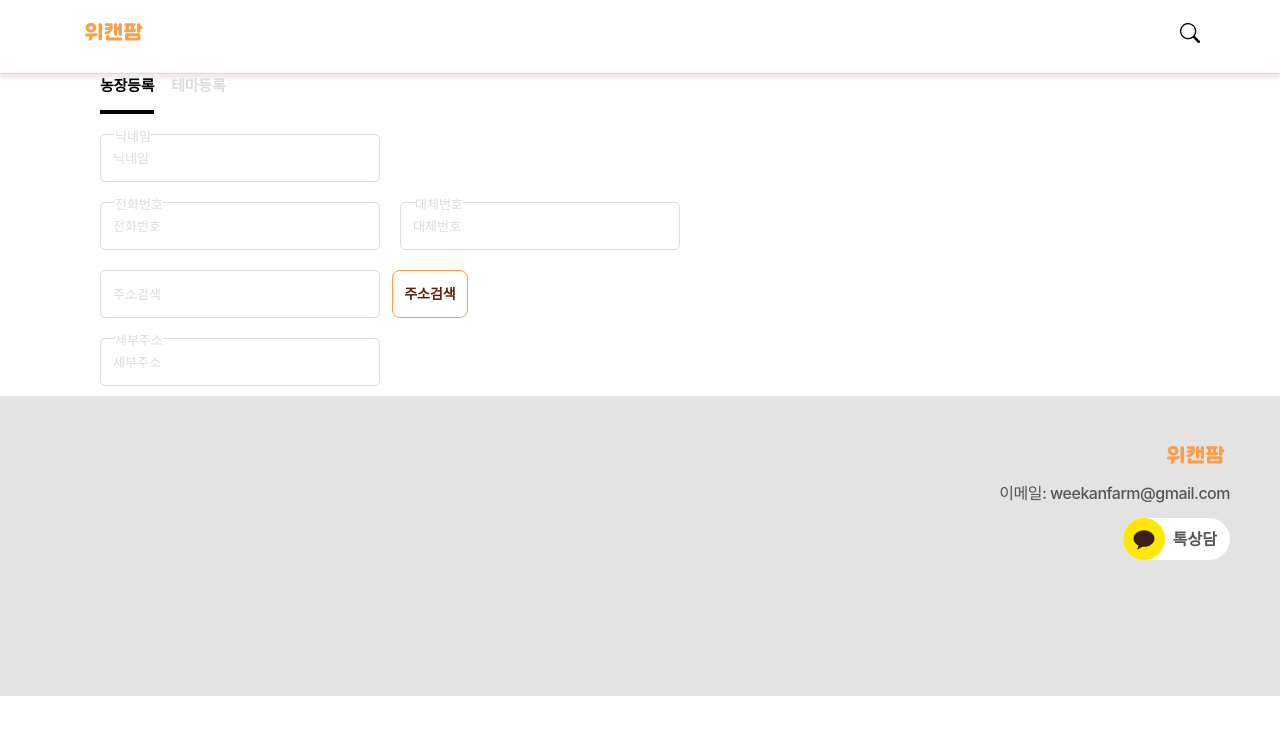
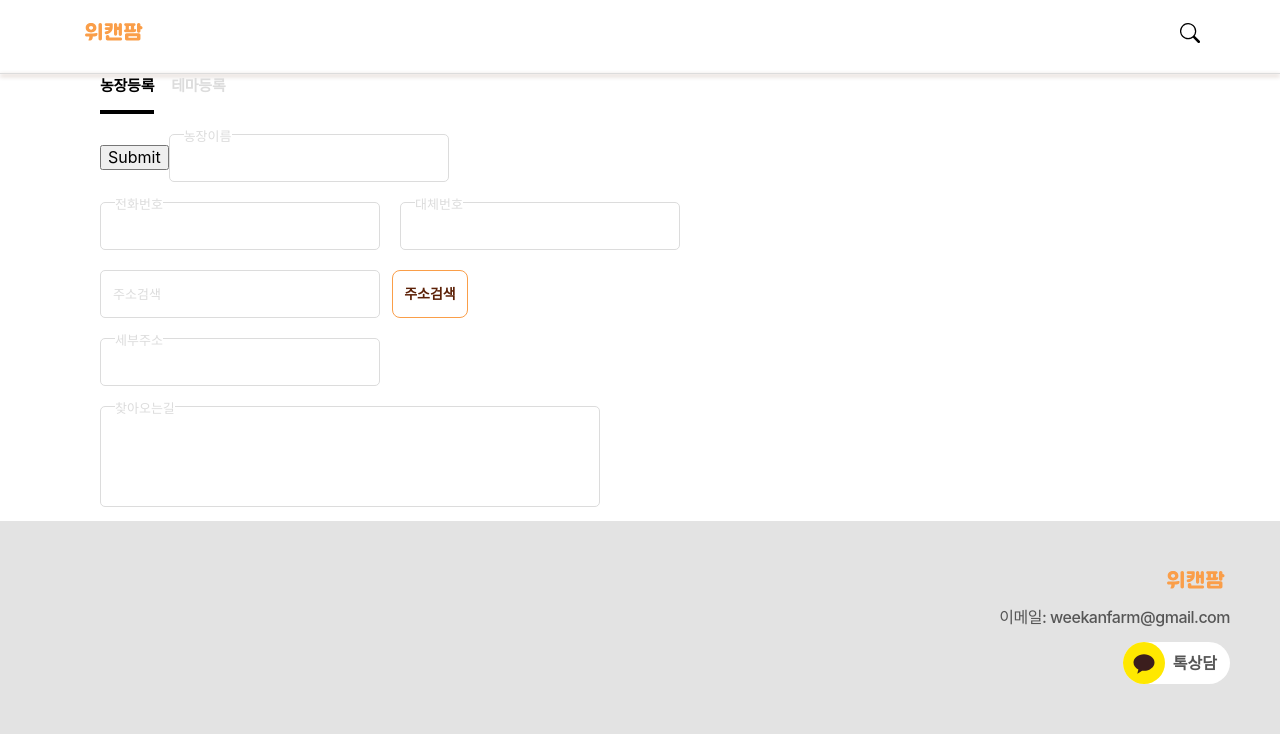
Before and after one commit to samkim91/we-can-farm-front, a Next.js app: page /admin/register in a window 1280 px wide. Shown: the top 734 px of the page. Built offline with nearby package versions, Linux system fonts and the light colour scheme; no server answers.

Commit message:
[Add] TextArea 컴포넌트 추가

```diff
--- a/admin/RegisterFarm/index.tsx
+++ b/admin/RegisterFarm/index.tsx
@@ -7,6 +7,8 @@ import { Space, Wrapper } from "./styles";
 import LocationForm, {
   locationDataType,
 } from "components/modules/LocationForm";
+import TextArea from "components/ui/TextAreaInput";
+import TextAreaInput from "components/ui/TextAreaInput";
 
 interface RegisterFarmProps {
   // farmList: IFarm[];
@@ -18,6 +20,8 @@ export type FormValues = {
   alternatePhone: number;
   address: string;
   detailAddress: string;
+
+  directions: string;
 };
 
 function RegisterFarm({ themeList }: RegisterFarmProps) {
@@ -29,8 +33,6 @@ function RegisterFarm({ themeList }: RegisterFarmProps) {
 
   const [location, setLocation] = useState<string | undefined>("");
 
-  console.log("location", location);
-
   const onChangeLocation = (resultData: locationDataType) => {
     setLocation(resultData.address);
   };
@@ -39,11 +41,10 @@ function RegisterFarm({ themeList }: RegisterFarmProps) {
 
   return (
     <form onSubmit={onSubmitRegisterFarm}>
-      {/* <input type="submit" /> */}
+      <input type="submit" />
 
       <TextInput
-        labelText="닉네임"
-        placeholder="닉네임"
+        labelText="농장이름"
         type="text"
         register={{ ...register("name") }}
       />
@@ -52,13 +53,11 @@ function RegisterFarm({ themeList }: RegisterFarmProps) {
       <Wrapper>
         <TextInput
           labelText="전화번호"
-          placeholder="전화번호"
           type="tel"
           register={{ ...register("mainPhone") }}
         />
         <TextInput
           labelText="대체번호"
-          placeholder="대체번호"
           type="tel"
           register={{ ...register("alternatePhone") }}
         />
@@ -70,9 +69,14 @@ function RegisterFarm({ themeList }: RegisterFarmProps) {
 
       <TextInput
         labelText="세부주소"
-        placeholder="세부주소"
         type="text"
         register={{ ...register("detailAddress") }}
+      />
+      <Space />
+
+      <TextAreaInput
+        labelText="찾아오는길"
+        register={{ ...register("directions") }}
       />
 
       {/* <ThemeSeleceter themeList={themeList} /> */}
--- a/components/ui/SearchBox/index.tsx
+++ b/components/ui/SearchBox/index.tsx
@@ -46,10 +46,7 @@ function SearchBox() {
       <BsSearch size="20" onClick={() => setIsSearchModalOpen(true)} />
 
       {isSearchModalOpen && (
-        <Modal
-          isOverLay={false}
-          onCloseModal={() => setIsSearchModalOpen(false)}
-        >
+        <Modal onCloseModal={() => setIsSearchModalOpen(false)}>
           <SearchInputFullContainer>
             <BsSearch size="20" />
             <SearchInputFullWrapper>
--- /dev/null
+++ b/components/ui/TextAreaInput/index.tsx
@@ -0,0 +1,20 @@
+import React from "react";
+import { FieldValues, UseFormRegister } from "react-hook-form";
+import { TextAreaContainer, TextArea, InputLabel } from "./styles";
+
+interface TextInputProps {
+  labelText: string;
+  placeholder?: string;
+  register?: UseFormRegister<FieldValues> | any;
+}
+
+function TextAreaInput({ labelText, placeholder, register }: TextInputProps) {
+  return (
+    <TextAreaContainer>
+      <TextArea rows={5} placeholder={placeholder} {...register} />
+      <InputLabel>{labelText}</InputLabel>
+    </TextAreaContainer>
+  );
+}
+
+export default TextAreaInput;
--- /dev/null
+++ b/components/ui/TextAreaInput/styles.ts
@@ -0,0 +1,44 @@
+import styled from "styled-components";
+import { colors } from "styles/productStyles";
+
+export const TextAreaContainer = styled.div`
+  position: relative;
+`;
+
+export const TextArea = styled.textarea`
+  border-radius: 5px;
+  color: ${colors.MAIN_COLOR};
+  border: 1px solid ${colors.GREY_LIGHT};
+  padding: 12px;
+  min-width: 500px;
+  font-size: 13px;
+
+  resize: none;
+  box-shadow: 0 0 0 1000px ${colors.WHITE} inset;
+
+  ::placeholder {
+    color: ${colors.GREY_LIGHT};
+  }
+
+  :focus {
+    outline: ${colors.MAIN_COLOR};
+    border-color: ${colors.MAIN_COLOR};
+    background-color: ${colors.WHITE};
+
+    + label {
+      color: ${colors.MAIN_COLOR};
+    }
+  }
+`;
+
+export const InputLabel = styled.label`
+  position: absolute;
+  top: -5px;
+  left: 15px;
+  color: ${colors.GREY_LIGHT};
+  background-color: ${colors.WHITE};
+  min-width: 22px;
+  text-align: center;
+  font-size: 13px;
+  font-weight: 500;
+`;
--- a/components/ui/TextInput/index.tsx
+++ b/components/ui/TextInput/index.tsx
@@ -6,7 +6,7 @@ import { Wrapper, Input, InputLabel } from "./styles";
 
 interface TextInputProps {
   labelText: string;
-  placeholder: string;
+  placeholder?: string;
   maxLength?: number;
   type: HTMLInputTypeAttribute;
   register?: UseFormRegister<FieldValues> | any;
```
